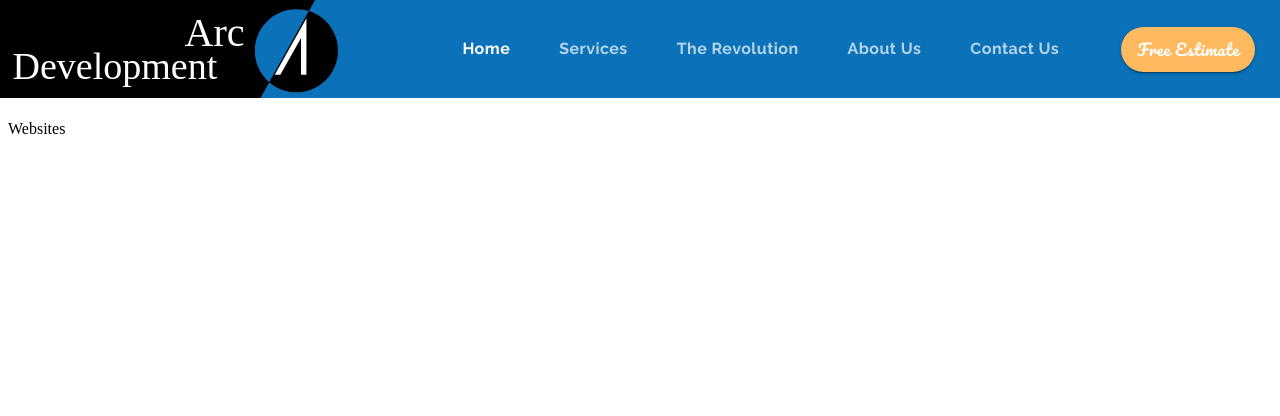
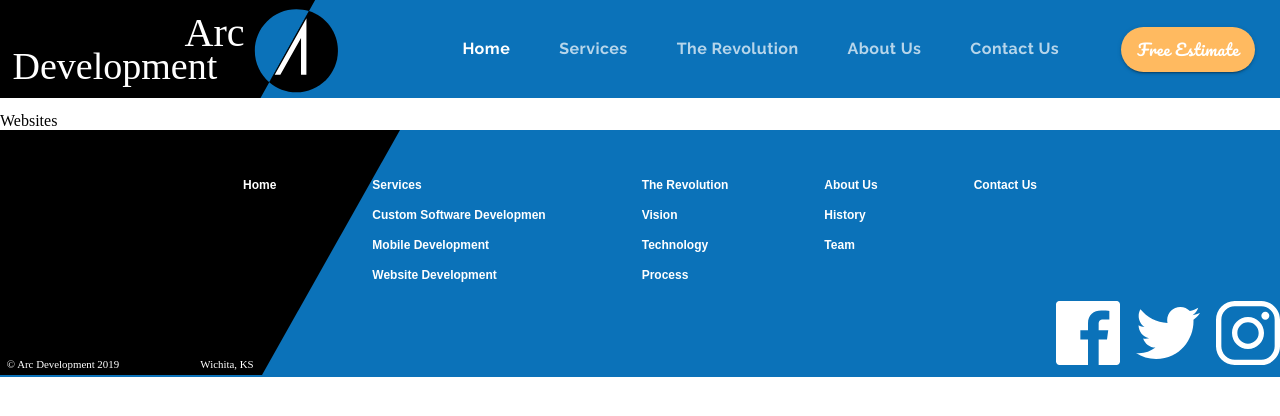
Before and after one commit to Diane998/React-ArcDevelopment, a React (Create React App) app: page /websites in a window 1280 px wide. Shown: the top 416 px of the page. Built offline with nearby package versions, Linux system fonts and the light colour scheme.

Commit message:
Added footer

```diff
--- a/public/index.html
+++ b/public/index.html
@@ -9,7 +9,6 @@
       name="description"
       content="Web site created using create-react-app"
     />
-    <link rel="apple-touch-icon" href="%PUBLIC_URL%/logo192.png" />
     <!--
       manifest.json provides metadata used when your web app is installed on a
       user's mobile device or desktop. See https://developers.google.com/web/fundamentals/web-app-manifest/
@@ -31,7 +30,7 @@
     -->
     <title>Arc Development</title>
   </head>
-  <body>
+  <body style="margin: 0">
     <noscript>You need to enable JavaScript to run this app.</noscript>
     <div id="root"></div>
     <!--
--- a/src/components/App.js
+++ b/src/components/App.js
@@ -1,17 +1,31 @@
-import React from 'react';
+import React, { useState } from 'react';
 import { BrowserRouter, Route, Switch } from 'react-router-dom';
 
+import theme from './ui/Theme';
 import Header from './ui/Header';
-import theme from './ui/Theme';
+import Footer from './ui/Footer';
 
 import { ThemeProvider } from '@material-ui/styles';
 
-const App = () => (
+const App = () => {
+  const [selectedIndex, setSelectedIndex] = useState(0);
+  const [value, setValue] = useState(0);
+
+  return (
     <ThemeProvider theme={theme}>
       <BrowserRouter>
-      <Header />
+        <Header
+          value={value}
+          setValue={setValue}
+          selectedIndex={selectedIndex}
+          setSelectedIndex={setSelectedIndex}
+        />
         <Switch>
-        <Route path="/" exact component={() => <div>Home</div>} />
+          <Route
+            path="/"
+            exact
+            component={() => <div style={{ height: '2000px' }}>Home</div>}
+          />
           <Route path="/services" exact component={() => <div>Services</div>} />
           <Route
             path="/revolution"
@@ -19,7 +33,11 @@
             component={() => <div>Revolution</div>}
           />
           <Route path="/about" exact component={() => <div>About Us</div>} />
-        <Route path="/contact" exact component={() => <div>Contact Us</div>} />
+          <Route
+            path="/contact"
+            exact
+            component={() => <div>Contact Us</div>}
+          />
           <Route path="/estimate" exact component={() => <div>Estimate</div>} />
           <Route
             path="/customsoftware"
@@ -33,8 +51,15 @@
           />
           <Route path="/websites" exact component={() => <div>Websites</div>} />
         </Switch>
+        <Footer
+          value={value}
+          setValue={setValue}
+          selectedIndex={selectedIndex}
+          setSelectedIndex={setSelectedIndex}
+        />
       </BrowserRouter>
     </ThemeProvider>
   );
+};
 
 export default App;
--- /dev/null
+++ b/src/components/ui/Footer.js
@@ -0,0 +1,246 @@
+import React from 'react';
+import { Link } from 'react-router-dom';
+
+import { makeStyles } from '@material-ui/styles';
+import Grid from '@material-ui/core/Grid';
+import Hidden from '@material-ui/core/Hidden';
+
+import footerAdornment from '../../assets/Footer Adornment.svg';
+import facebook from '../../assets/facebook.svg';
+import twitter from '../../assets/twitter.svg';
+import instagram from '../../assets/instagram.svg';
+
+const useStyles = makeStyles(theme => ({
+  footer: {
+    backgroundColor: theme.palette.common.blue,
+    width: '100%',
+    zIndex: 1302,
+    position: 'relative'
+  },
+  adornment: {
+    width: '25em',
+    verticalAlign: 'bottom',
+    [theme.breakpoints.down('md')]: {
+      width: '21em'
+    },
+    [theme.breakpoints.down('xs')]: {
+      width: '15em'
+    }
+  },
+  mainContainer: {
+    position: 'absolute'
+  },
+  link: {
+    color: 'white',
+    fontFamily: 'Arial',
+    fontSize: '0.75rem',
+    fontWeight: 'bold',
+    textDecoration: 'none'
+  },
+  gridItem: {
+    margin: '3em'
+  },
+  icon: {
+    height: '4em',
+    width: '4em'
+  },
+  socialContainer: {
+    position: 'abosolute',
+    marginTop: '-5.1em',
+    right: '1.5em'
+  }
+}));
+
+const Footer = props => {
+  const classes = useStyles();
+
+  const { value, setValue, selectedIndex, setSelectedIndex } = props;
+
+  return (
+    <footer className={classes.footer}>
+      <Hidden mdDown>
+        <Grid container justify="center" className={classes.mainContainer}>
+          <Grid item className={classes.gridItem}>
+            <Grid container direction="column" spacing={2}>
+              <Grid
+                item
+                onClick={() => setValue(0)}
+                component={Link}
+                to="/"
+                className={classes.link}
+              >
+                Home
+              </Grid>
+            </Grid>
+          </Grid>
+          <Grid item className={classes.gridItem}>
+            <Grid container direction="column" spacing={2}>
+              <Grid
+                item
+                onClick={(() => setValue(1), setSelectedIndex(0))}
+                component={Link}
+                to="/services"
+                className={classes.link}
+              >
+                Services
+              </Grid>
+              <Grid
+                item
+                onClick={(() => setValue(1), setSelectedIndex(1))}
+                component={Link}
+                to="/customsoftware"
+                className={classes.link}
+              >
+                Custom Software Developmen
+              </Grid>
+              <Grid
+                item
+                onClick={(() => setValue(1), setSelectedIndex(2))}
+                component={Link}
+                to="/mobileapps"
+                className={classes.link}
+              >
+                Mobile Development
+              </Grid>
+              <Grid
+                item
+                onClick={(() => setValue(1), setSelectedIndex(3))}
+                component={Link}
+                to="/websites"
+                className={classes.link}
+              >
+                Website Development
+              </Grid>
+            </Grid>
+          </Grid>
+          <Grid item className={classes.gridItem}>
+            <Grid container direction="column" spacing={2}>
+              <Grid
+                item
+                onClick={() => setValue(2)}
+                component={Link}
+                to="/revolution"
+                className={classes.link}
+              >
+                The Revolution
+              </Grid>
+              <Grid
+                item
+                onClick={() => setValue(2)}
+                component={Link}
+                to="/revolution"
+                className={classes.link}
+              >
+                Vision
+              </Grid>
+              <Grid
+                item
+                onClick={() => setValue(2)}
+                component={Link}
+                to="/revolution"
+                className={classes.link}
+              >
+                Technology
+              </Grid>
+              <Grid
+                item
+                onClick={() => setValue(2)}
+                component={Link}
+                to="/revolution"
+                className={classes.link}
+              >
+                Process
+              </Grid>
+            </Grid>
+          </Grid>
+          <Grid item className={classes.gridItem}>
+            <Grid container direction="column" spacing={2}>
+              <Grid
+                item
+                onClick={() => setValue(3)}
+                component={Link}
+                to="/about"
+                className={classes.link}
+              >
+                About Us
+              </Grid>
+              <Grid
+                item
+                onClick={() => setValue(3)}
+                component={Link}
+                to="/about"
+                className={classes.link}
+              >
+                History
+              </Grid>
+              <Grid
+                item
+                onClick={() => setValue(3)}
+                component={Link}
+                to="/about"
+                className={classes.link}
+              >
+                Team
+              </Grid>
+            </Grid>
+          </Grid>
+          <Grid item className={classes.gridItem}>
+            <Grid container direction="column" spacing={2}>
+              <Grid
+                item
+                onClick={() => setValue(4)}
+                component={Link}
+                to="/contact"
+                className={classes.link}
+              >
+                Contact Us
+              </Grid>
+            </Grid>
+          </Grid>
+        </Grid>
+      </Hidden>
+      <img
+        className={classes.adornment}
+        alt="footer adorment"
+        src={footerAdornment}
+      />
+
+      <Grid
+        container
+        justify="flex-end"
+        spacing={2}
+        className={classes.socialContainer}
+      >
+        <Grid
+          item
+          component={'a'}
+          href="https://www.facebook.com"
+          rel="noopener noreferver"
+          target="_blank"
+        >
+          <img className={classes.icon} src={facebook} alt="facebook" />
+        </Grid>
+        <Grid
+          item
+          component={'a'}
+          href="https://www.twitter.com"
+          rel="noopener noreferver"
+          target="_blank"
+        >
+          <img className={classes.icon} src={twitter} alt="twitter" />
+        </Grid>
+        <Grid
+          item
+          component={'a'}
+          href="https://www.instagram.com"
+          rel="noopener noreferver"
+          target="_blank"
+        >
+          <img className={classes.icon} src={instagram} alt="instagram" />
+        </Grid>
+      </Grid>
+    </footer>
+  );
+};
+
+export default Footer;
--- a/src/components/ui/Header.js
+++ b/src/components/ui/Header.js
@@ -4,7 +4,7 @@
 import AppBar from '@material-ui/core/AppBar';
 import Toolbar from '@material-ui/core/Toolbar';
 import useScrollTrigger from '@material-ui/core/useScrollTrigger';
-import { makeStyles } from '@material-ui/styles';
+import { getThemeProps, makeStyles } from '@material-ui/styles';
 import Tabs from '@material-ui/core/Tabs';
 import Tab from '@material-ui/core/Tab';
 import Button from '@material-ui/core/Button';
@@ -117,11 +117,11 @@
 
   const matches = useMediaQuery(theme.breakpoints.down('md'));
 
-  const [value, setValue] = useState(0);
   const [anchorEl, setAnchorEl] = useState(null);
   const [openMenu, setOpenMenu] = useState(false);
-  const [selectedIndex, setSelectedIndex] = useState(0);
   const [openDrawer, setOpenDrawer] = useState(false);
+
+  const { value, setValue, selectedIndex, setSelectedIndex } = props;
 
   const handleChange = (e, newValue) => {
     setValue(newValue);
@@ -195,7 +195,7 @@
           break;
       }
     });
-  }, [value, menuOptions, selectedIndex, routes]);
+  }, [value, menuOptions, selectedIndex, routes, props]);
 
   const tabs = (
     <>
```
Also changed, not shown: 1 other file (tests, documents, lock files or other folders). Lines whose indentation alone changed are shown as unchanged.
